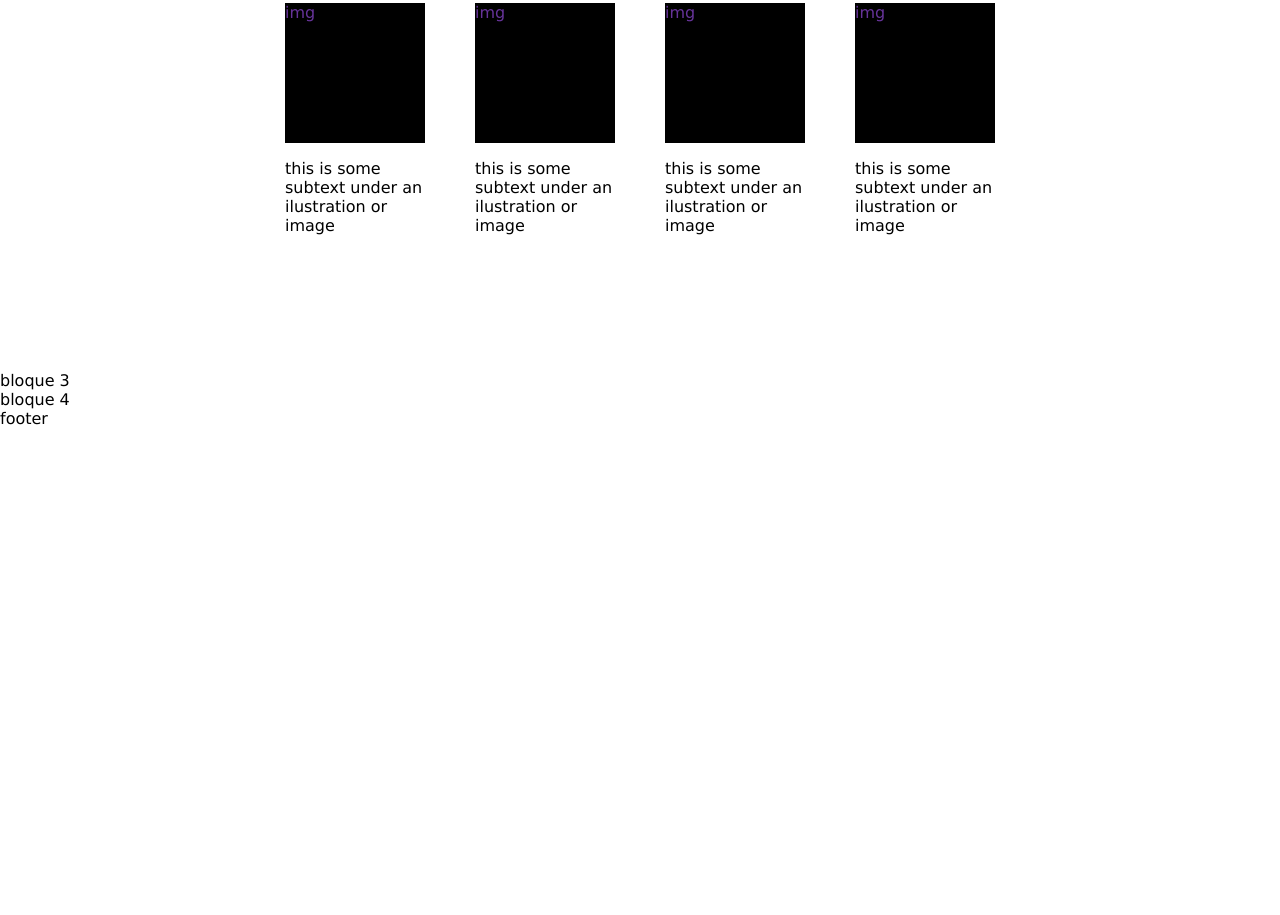
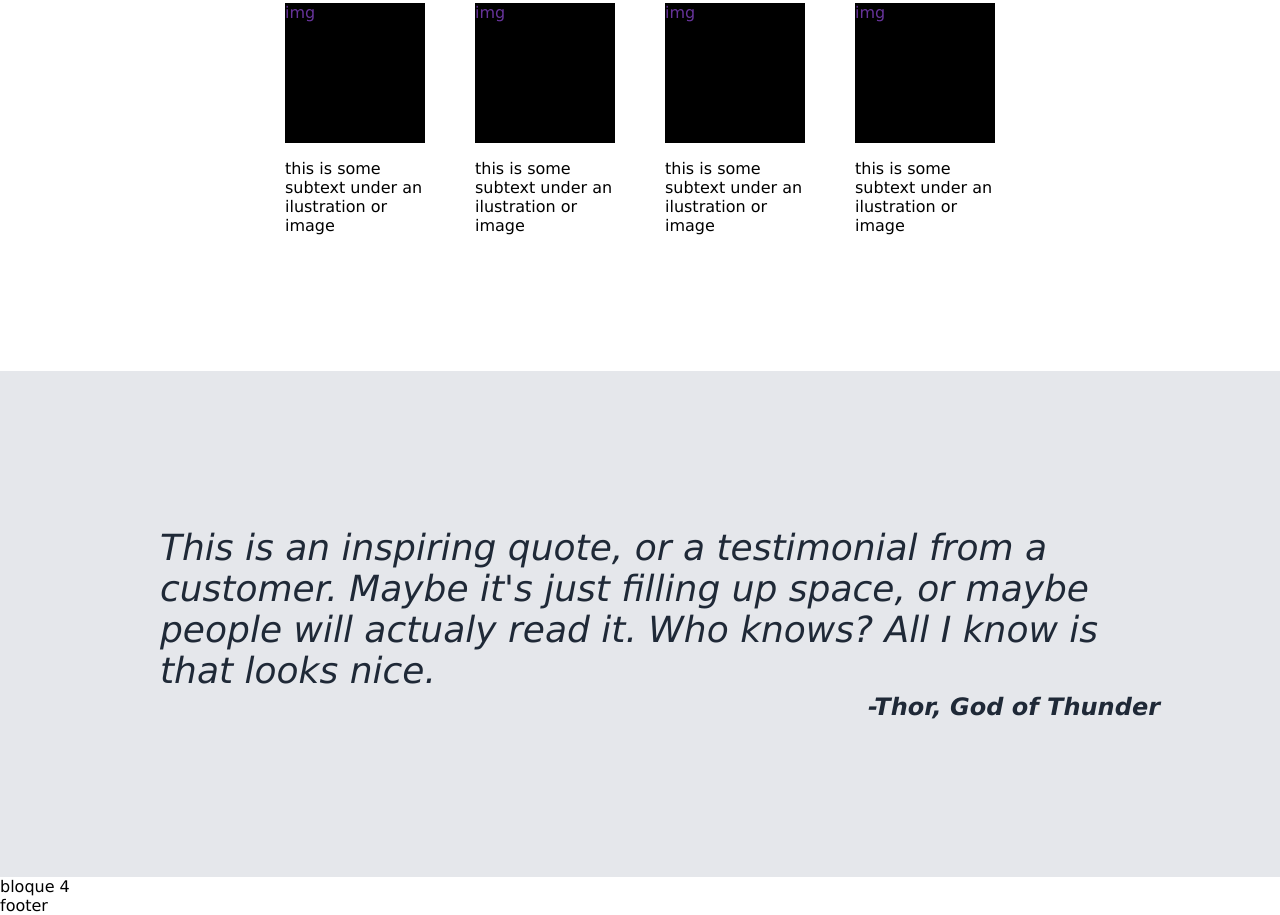
Before and after one commit to danderi/odin-landing-page, a plain HTML site: page index.html in a window 1280 px wide. Shown: the part 703-1618 px from the top of the page. Before the commit the page ends 1131 px from the top, so only its background shows below. Drawn offline with Linux system fonts and the light colour scheme.

Commit message:
Add block3 html content and css display

```diff
--- a/index.html
+++ b/index.html
@@ -45,7 +45,12 @@
         <p>this is some subtext under an ilustration or image</p>
       </div>
     </div>
-    <div class="block3">bloque 3</div>
+    <div class="block3">
+      <ul>
+        <li>This is an inspiring quote, or a testimonial from a customer. Maybe it's just filling up space, or maybe people will actualy read it. Who knows? All I know is that looks nice.</li>
+        <li class="author">-Thor, God of Thunder</li>
+      </ul>
+    </div>
     <div class="block4">bloque 4</div>
     <div class="footer">footer</div>
 </body>
--- a/style.css
+++ b/style.css
@@ -81,7 +81,7 @@ button {
    border-radius: 8%;
    max-width: 90px;
    height: 32px;
-   padding: 0px;
+   padding: 8px 16px;
 }
 
 .block1-right {
@@ -123,3 +123,24 @@ h2 {
 .block2-sub p {
     max-width: 140px;
 }
+
+.block3 {
+    background-color: #e5e7eb;
+    color: #1f2937;
+    font-size: 36px;
+    font-style: italic;
+    display: flex;
+    padding: 120px;
+}
+
+ul {
+    list-style-type: none;
+}
+
+li.author {
+    display:flex;
+    justify-content: end;
+    font-size: 24px;
+    font-weight: bolder;
+    padding-top: 2px;
+}
```
